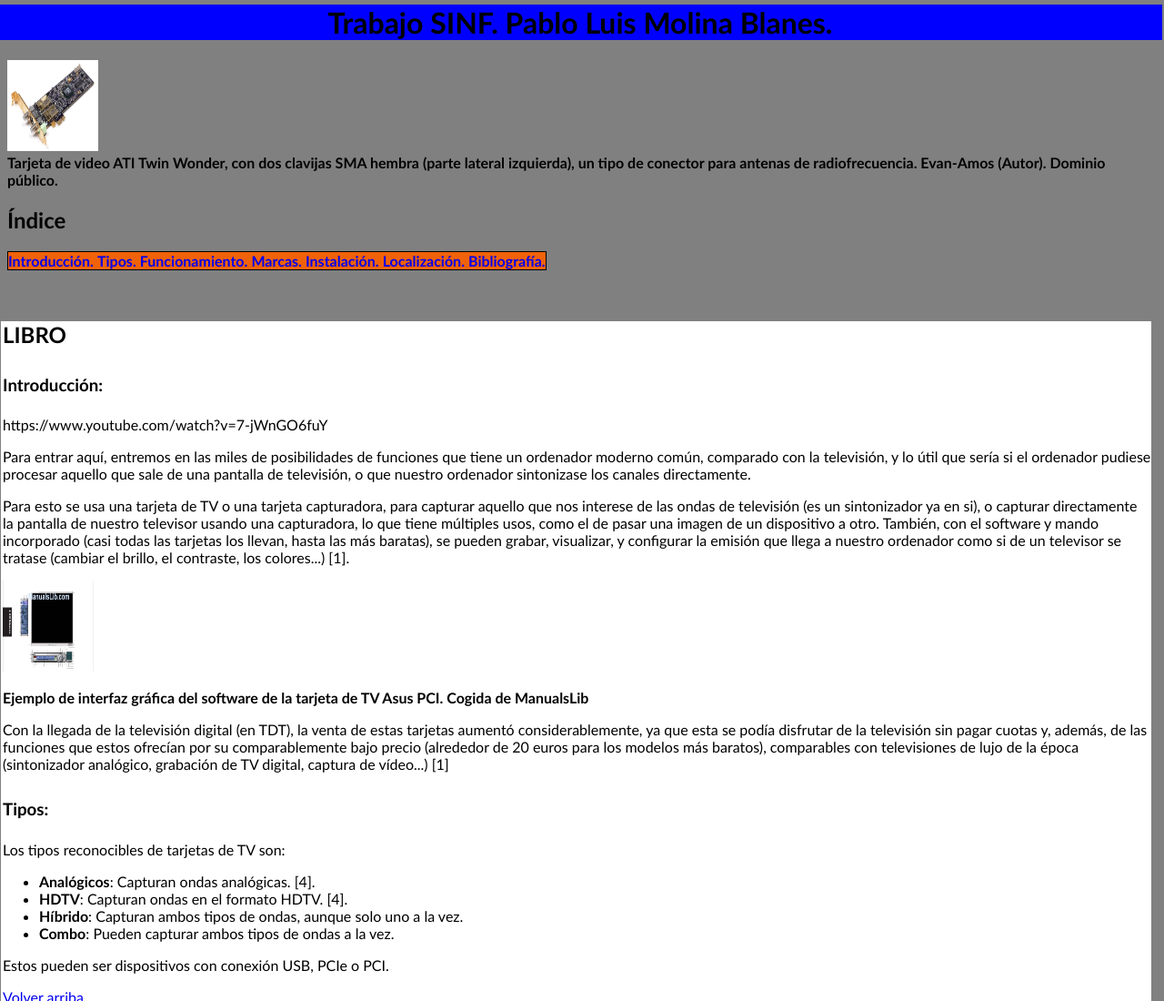
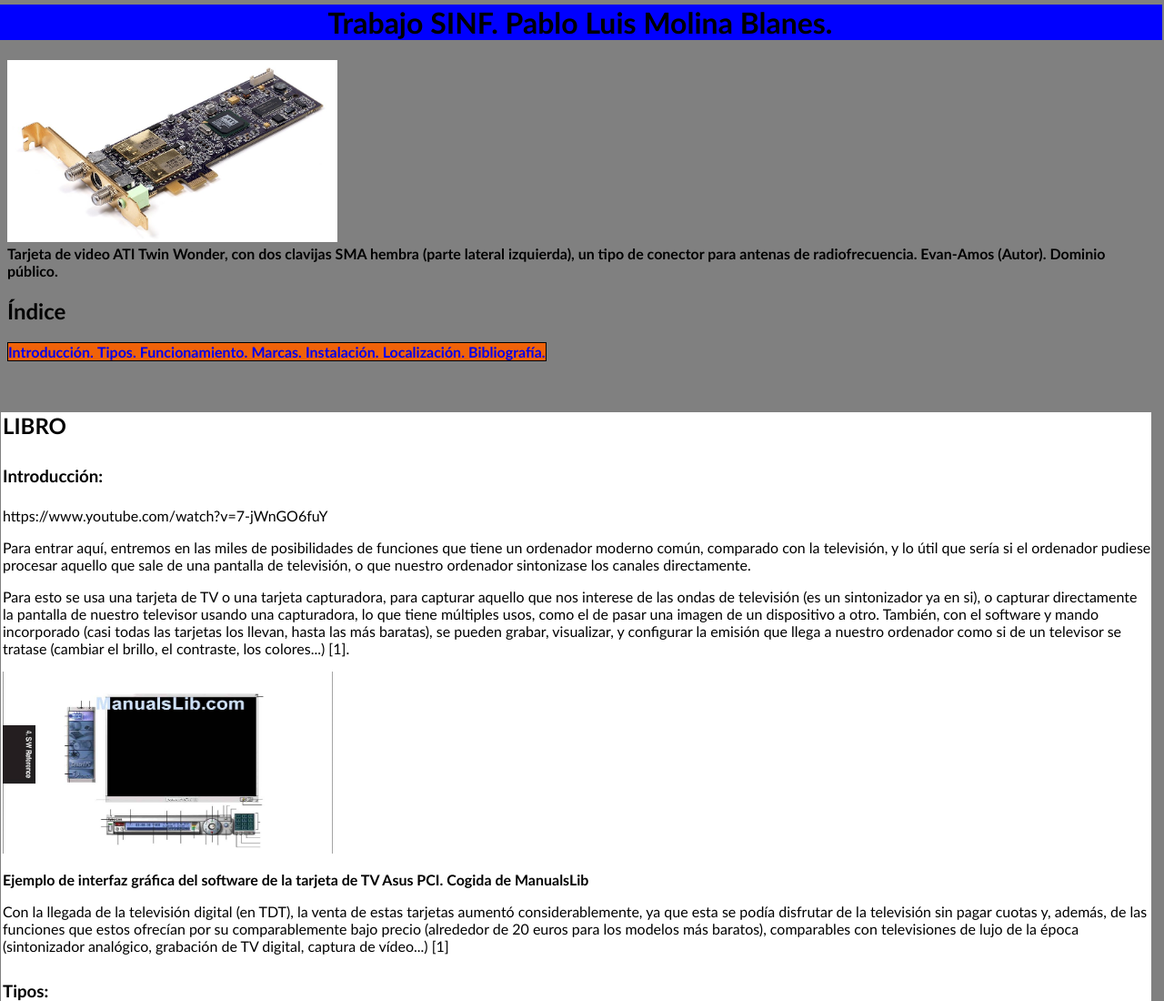
Before and after one commit to PabloLuisMolinaBlanes/TrabajoLenguajeDeMarcasYSINF, a plain HTML site: page index.html in a window 1280 px wide. Shown: the top 1100 px of the page at 91% size. Drawn offline with Linux system fonts and the light colour scheme.

Commit message:
Improved style

```diff
--- a/index.html
+++ b/index.html
@@ -24,7 +24,7 @@
     <h1>Trabajo SINF. Pablo Luis Molina Blanes.</h1>
 </div>
 <header>
-    <img src="img/tvtuner.jpg" id="tvTuner" height="100" width="100"  alt="" />
+    <img src="img/tvtuner.jpg" id="tvTunerMenu" height="200"  alt="" />
     <br />
     <strong>Tarjeta de video ATI Twin Wonder, con dos clavijas SMA hembra (parte lateral izquierda), un tipo de conector para antenas de radiofrecuencia. Evan-Amos (Autor). Dominio público.</strong>
     <h2 id="indice">Índice</h2>
@@ -48,7 +48,7 @@
 <p>https://www.youtube.com/watch?v=7-jWnGO6fuY</p>
 <p>Para entrar aquí, entremos en las miles de posibilidades de funciones que tiene un ordenador moderno común, comparado con la televisión, y lo útil que sería si el ordenador pudiese procesar aquello que sale de una pantalla de televisión, o que nuestro ordenador sintonizase los canales directamente. </p>
 <p>Para esto se usa una tarjeta de TV o una tarjeta capturadora, para capturar aquello que nos interese de las ondas de televisión (es un sintonizador ya en si), o capturar directamente la pantalla de nuestro televisor usando una capturadora, lo que tiene múltiples usos, como el de pasar una imagen de un dispositivo a otro. También, con el software y mando incorporado (casi todas las tarjetas los llevan, hasta las más baratas), se pueden grabar, visualizar, y configurar la emisión que llega a nuestro ordenador como si de un televisor se tratase (cambiar el brillo, el contraste, los colores...) [1].</p>
-<img src="img/interface.png" height="100" id="tvTunerMenu" alt="" />
+<img src="img/interface.png" height="200" id="tvTunerMenu" alt="" />
 <p>Ejemplo de interfaz gráfica del software de la tarjeta de TV Asus PCI. Cogida de ManualsLib</p>
 <p>Con la llegada de la televisión digital (en TDT), la venta de estas tarjetas aumentó considerablemente, ya que esta se podía disfrutar de la televisión sin pagar cuotas y, además, de las funciones que estos ofrecían por su comparablemente bajo precio (alrededor de 20 euros para los modelos más baratos), comparables con televisiones de lujo de la época (sintonizador analógico, grabación de TV digital, captura de vídeo...) [1]</p>
     </section>
@@ -86,10 +86,10 @@
         <p>Para instalar una tarjeta de TV se necesita, primero instalarla físicamente en el ordenador en un puerto de expansión (PCIe o PCI), o en otro puerto (como el USB que posee el RTL28232U). Aquí se debe presionar la tarjeta fuerte para que encaje y cerrar tras esto la tapa de la carcasa.</p>
         <p>https://www.youtube.com/watch?v=DzCctcFVWHQ. Vídeo explicativo (en inglés).</p>
         <p>El ordenador (si usa el sistema operativo Windows) debería detectar automáticamente el nuevo hardware, y empezar a buscar drivers para este dentro del CD o en Windows Update, dependiendo de la antigüedad del sistema. Tras instalar los drivers, acceder al CD o a Internet e instalar el último software necesario para reproducir televisión, el cual se debería configurar correctamente y automáticamente. Ya tendríamos instalada la tarjeta y el software necesario. [5]</p>
-        <img src="img/win98.jpg" height="100"  id="tvTunerMenu" alt="" />
+        <img src="img/win98.jpg" height="200"  id="tvTunerMenu" alt="" />
         <p>Ejemplo de interfaz de drivers para nuevo hardware de Windows 98</p>
         <p>Si la tarjeta es compatible con aplicaciones de terceros (como Windows Media Player o Kodi), podrían usarse como visualizadores, grabadores y todas las funciones que ofrezca la tarjeta de TV.</p>
-        <img src="img/kodi.jpg" height="100"  id="tvTunerMenu" alt="" />
+        <img src="img/kodi.jpg" height="200"  id="tvTunerMenu" alt="" />
         <p>Menú principal de Kodi</p>
         <p>
         <a href="#"><p>Volver arriba</p></a>
--- a/indexDesign.css
+++ b/indexDesign.css
@@ -104,7 +104,7 @@ img + p {
      margin: -16px 0px 20px -10px;
  }
 #tvTunerMenu {
-  width:100px;
+  width:363px;
 }
 #pixels + p {
     text-align:center;
```
